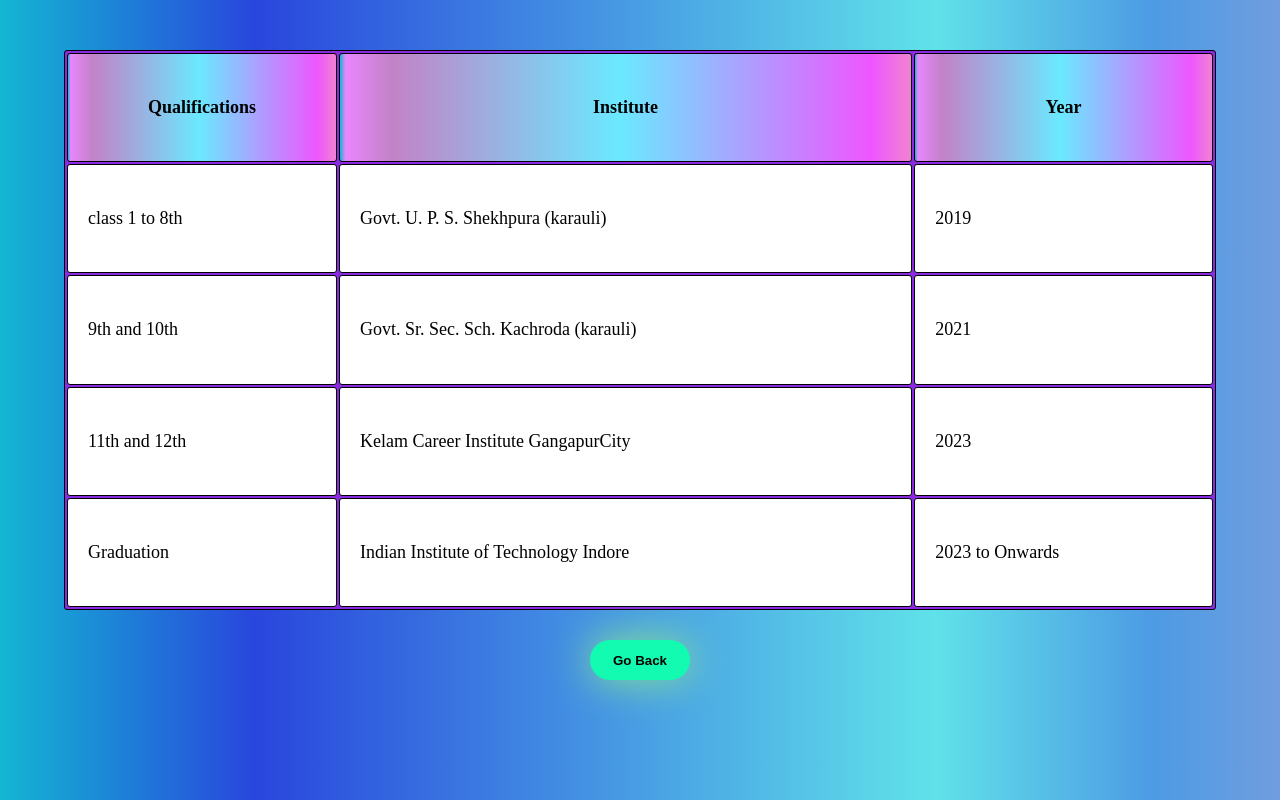
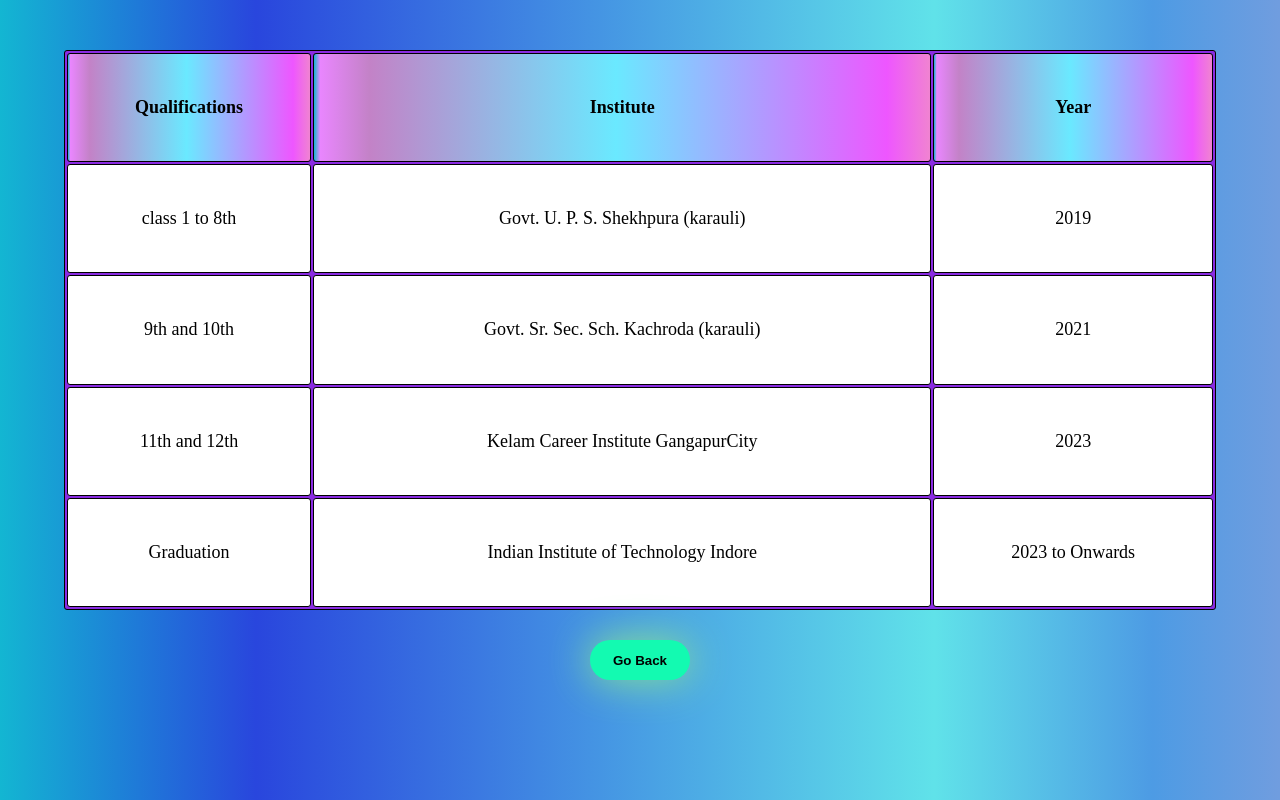
Before and after one commit to rajnishdovelop/rajnishdovelop.github.io, a plain HTML site: page education.html in a window 1280 px wide. Drawn offline with Linux system fonts and the light colour scheme.

Commit message:
Update education.html

```diff
--- a/education.html
+++ b/education.html
@@ -12,9 +12,7 @@
 
     }
     .main{
- background: rgb(2,0,36);
-    background: linear-gradient(90deg, rgba(2,0,36,1) 0%, rgba(80,193,170,0.8057598039215687) 0%, rgba(133,228,201,1) 0%, rgba(61,241,207,1) 0%, rgba(114,240,231,1) 0%, rgba(19,182,210,1) 0%, rgba(41,70,221,1) 20%, rgba(96,226,233,1) 73%, rgba(77,155,228,1) 90%, rgba(112,157,223,1) 100%, rgba(56,252,255,1) 100%, rgba(151,90,200,1) 100%, rgba(52,52,170,1) 100%, rgba(0,212,255,1) 100%); width: 55%;
-  ;
+    background: linear-gradient(90deg, rgba(2,0,36,1) 0%, rgba(80,193,170,0.8057598039215687) 0%, rgba(133,228,201,1) 0%, rgba(61,241,207,1) 0%, rgba(114,240,231,1) 0%, rgba(19,182,210,1) 0%, rgba(41,70,221,1) 20%, rgba(96,226,233,1) 73%, rgba(77,155,228,1) 90%, rgba(112,157,223,1) 100%, rgba(56,252,255,1) 100%, rgba(151,90,200,1) 100%, rgba(52,52,170,1) 100%, rgba(0,212,255,1) 100%);
         height: 800px;
         width: 100%;
         background-size: fit-content;
@@ -23,6 +21,7 @@
         align-items: center;
         font-size: large;
         font-weight: 400;
+        text-align: center;
     }
 table, th,td{
     border : 1px solid black;
@@ -36,12 +35,9 @@
     width: 90vw;
   background-color: blueviolet;
 }
-th,td{
-    padding: 20px;
 
-}
 th{
-    background: rgb(2,0,36);
+
 background: linear-gradient(90deg, rgba(2,0,36,1) 0%, rgba(80,193,170,0.8057598039215687) 0%, rgba(133,228,201,1) 0%, rgba(114,240,231,1) 0%, rgba(19,182,210,1) 0%, rgba(233,134,254,1) 1%, rgba(195,130,199,1) 9%, rgba(106,233,255,1) 49%, rgba(238,86,255,1) 93%, rgba(240,131,209,1) 100%, rgba(112,157,223,1) 100%, rgba(56,252,255,1) 100%, rgba(151,90,200,1) 100%, rgba(52,52,170,1) 100%, rgba(0,212,255,1) 100%);
 }
 td{
@@ -63,6 +59,11 @@
 .back-btn:hover{
 background-color: rgb(0, 136, 255);
 }
+@media (max-width:300px) {
+    table{
+        font-size: smaller;
+    }
+}
 
 </style>
 
@@ -71,7 +72,7 @@
     <div class="main">
         <div class="table">
             <table>
-          <tr><th>Qualifications</th><th>Institute</th><th>Year</th></tr>
+          <tr ><th>Qualifications</th><th>Institute</th><th>Year</th></tr>
           <tr><td>class 1 to 8th </td><td>    Govt. U. P. S. Shekhpura (karauli)</td><td>2019</td></tr>
           <tr><td>9th and 10th</td><td>Govt. Sr. Sec. Sch. Kachroda (karauli)</td><td>2021</td></tr>
           <tr><td>11th and 12th </td><td>Kelam Career Institute GangapurCity</td><td>2023</td></tr>
```
